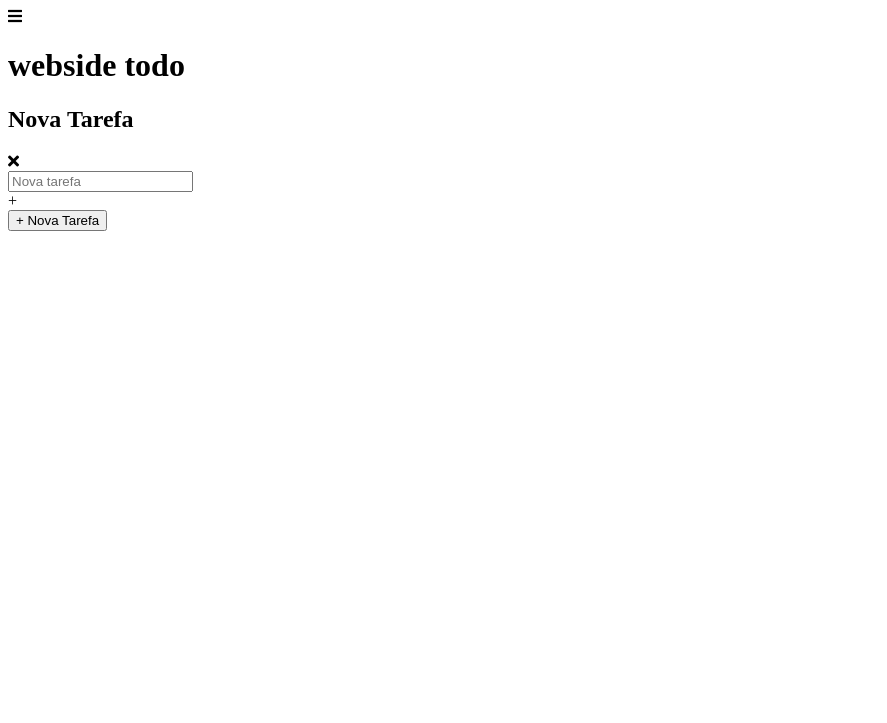
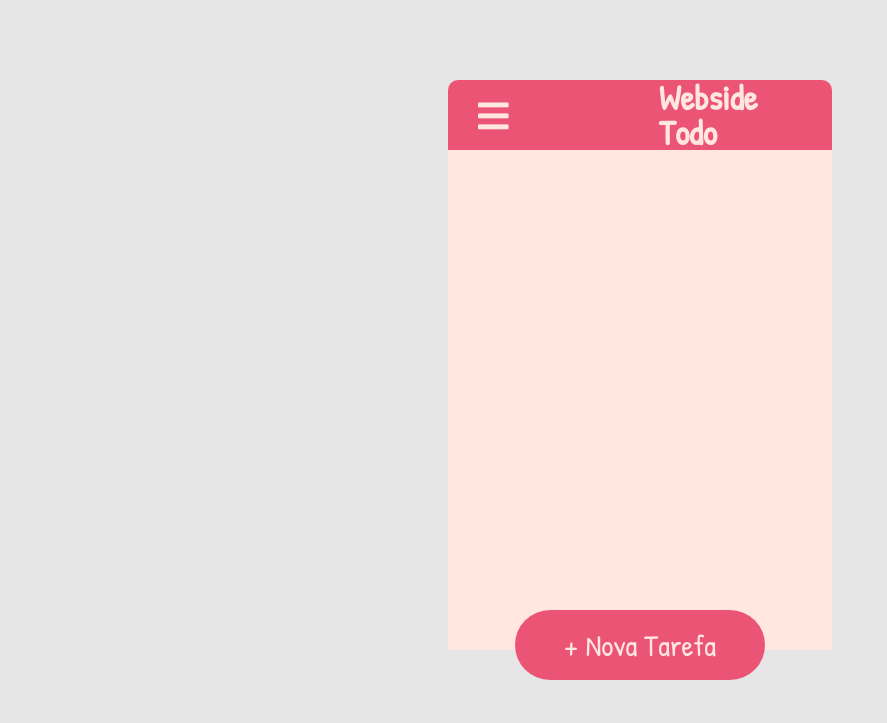
Before and after one commit to sabrinacasemiro/HTC-toDoListLocalStorage, a plain HTML site: page index.html in a window 1280 px wide. Shown: the whole page, without its empty margins (0-887 px from the left). Drawn offline with Linux system fonts and the light colour scheme; the site is published under a folder, as on GitHub Pages, so addresses that start at the root find nothing.

Commit message:
Add files via upload

```diff
--- a/index.html
+++ b/index.html
@@ -8,13 +8,13 @@
     <link rel="stylesheet" href="https://cdnjs.cloudflare.com/ajax/libs/font-awesome/5.11.2/css/all.css" />
     <link rel="preconnect" href="https://fonts.googleapis.com">
     <link rel="preconnect" href="https://fonts.gstatic.com" crossorigin>
-    <link rel="stylesheet" href="/styles/reset.css" />
+    <link rel="stylesheet" href="styles/reset.css" />
     <link
         href="https://fonts.googleapis.com/css2?family=Patrick+Hand&family=Rajdhani:wght@300;400;500;600;700&display=swap"
         rel="stylesheet">
-    <link rel="stylesheet" href="/styles/styles.css" />
-    <link rel="stylesheet" href="/styles/variables.css" />
-    <link rel="stylesheet" href="/styles/mixins.css" />
+    <link rel="stylesheet" href="styles/styles.css" />
+    <link rel="stylesheet" href="styles/variables.css" />
+    <link rel="stylesheet" href="styles/mixins.css" />
     <title>ToDo List</title>
 </head>
 
```
